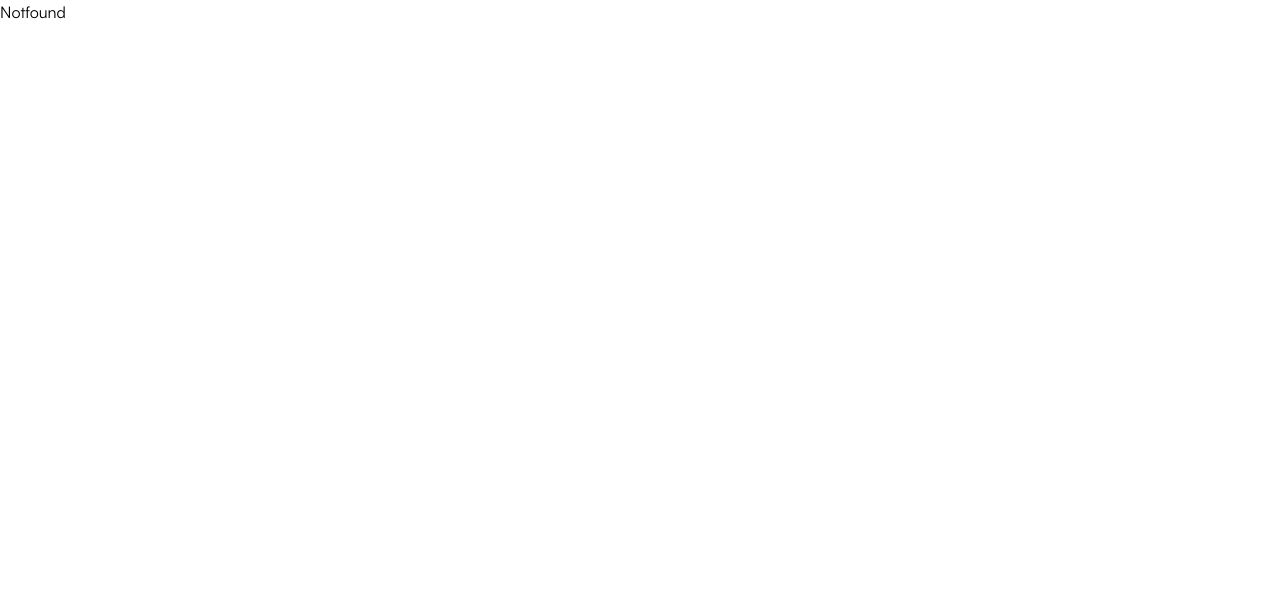
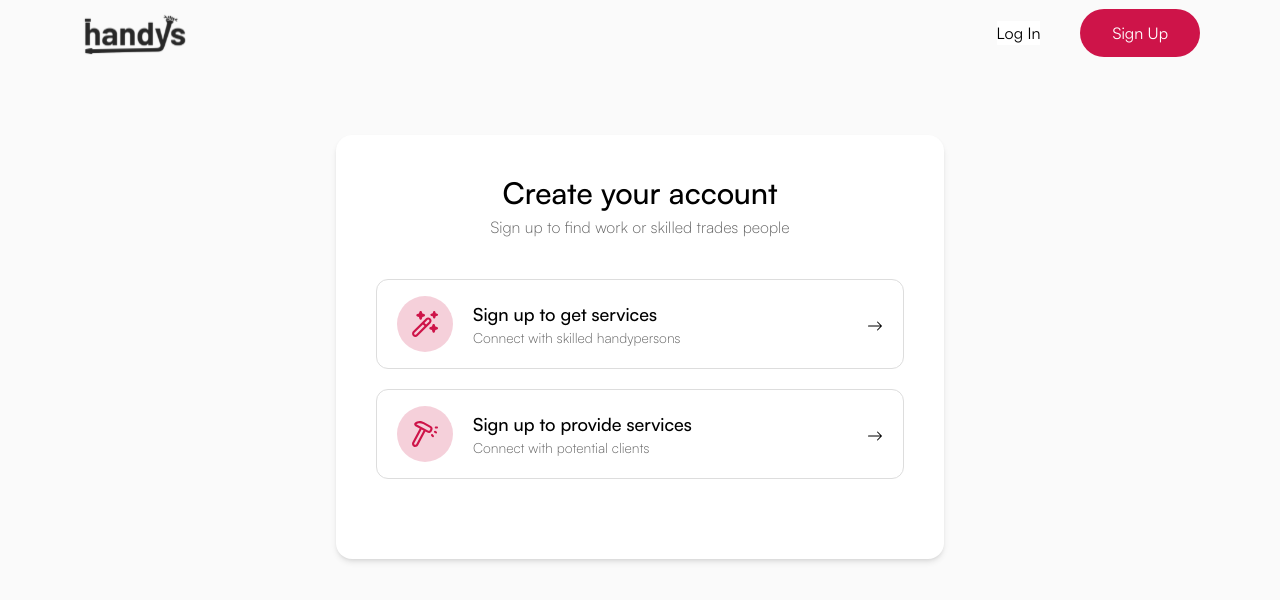
Before and after one commit to Handys-Inc/mvp-frontend, a React (Create React App) app: page /signup in a window 1280 px wide. Shown: the top 600 px of the page. Built offline with nearby package versions, Linux system fonts and the light colour scheme.

Commit message:
Sign up Introductin

```diff
--- a/src/App.js
+++ b/src/App.js
@@ -6,14 +6,23 @@ import { BrowserRouter, Routes, Route } from "react-router-dom";
 // general app pages
 import Home from "./app/Home/Home";
 import Notfound from "./app/NotFound/Notfound";
+import LogIn from "./app/Auth/LogIn.js/LogIn";
+import SignUp from "./app/Auth/SignUp/SignUp";
 
 function App() {
   return (
     <BrowserRouter>
       <Routes>
-        {/*Routes */}
+        {/*General Routes */}
+        <Route path="/" exact element={<Home />} />
 
-        <Route path="/" exact element={<Home />} />
+        {/* Auth Routes for Sign up and Login (Client and Provider) */}
+        <Route path="/login" exact element={<LogIn />} />
+        <Route path="/signup" exact element={<SignUp />} />
+
+        {/* Specific Auth Routes: Client */}
+
+        {/* Specific Auth Routes: Provider */}
 
         {/* PAGE NOT FOUND */}
         <Route path="*" exact element={<Notfound />} />
--- /dev/null
+++ b/src/app/Auth/LogIn.js/LogIn.js
@@ -0,0 +1,7 @@
+import React from "react";
+
+function LogIn() {
+  return <div>LogIn</div>;
+}
+
+export default LogIn;
--- /dev/null
+++ b/src/app/Auth/SignUp/SignUp.js
@@ -0,0 +1,81 @@
+import React, { Fragment } from "react";
+
+import Navbar from "../../../components/Navbar/Navbar";
+
+// icons
+import { BsArrowRight } from "react-icons/bs";
+import HammerIcon from "../../../assets/icons/svg/HammerIcon";
+import WandIcon from "../../../assets/icons/svg/WandIcon";
+import { NavLink } from "react-router-dom";
+
+function SignUp() {
+  return (
+    <div className="bg-lightGray h-screen">
+      <Navbar />
+      <div className="text-[#DDDDDD] block md:hidden mt-2">
+        <hr />
+      </div>
+      <div className="auth-center">
+        <div className="bg-lightGray md:bg-white md:shadow-md w-full md:w-[38rem] rounded-2xl md:p-10 p-2">
+          <h1 className="text-center text-2xl md:text-3xl font-semibold">
+            Create your account
+          </h1>
+          <p className="text-gray  font-light mt-1 text-center">
+            Sign up to find work or skilled trades people
+          </p>
+
+          {/* options */}
+          <div className="flex flex-col gap-5 mt-5 md:mt-10 mb-10">
+            {/* Sign Up As Client Option */}
+            <NavLink className="w-full" to="/signup/client">
+              <div className="auth-option">
+                <div className="flex gap-5 items-center">
+                  <div className="auth-icon">
+                    <WandIcon fill="#CE1449" />
+                  </div>
+                  <div>
+                    <h3 className="text-base md:text-lg font-semibold">
+                      Sign up to get services
+                    </h3>
+                    <p className="font-light text-gray text-sm">
+                      {" "}
+                      Connect with skilled handypersons
+                    </p>
+                  </div>
+                </div>
+                <div>
+                  <BsArrowRight className="ml-2 inline-block" />
+                </div>
+              </div>
+            </NavLink>
+
+            {/* Sign Up as Provider Option */}
+            <NavLink className="w-full" to="/signup/provider">
+              <div className="auth-option">
+                <div className="flex gap-5 items-center">
+                  <div className="auth-icon">
+                    <HammerIcon fill="#CE1449" />
+                  </div>
+                  <div>
+                    <h3 className="text-base md:text-lg font-semibold">
+                      Sign up to provide services
+                    </h3>
+                    <p className="font-light text-gray text-sm">
+                      {" "}
+                      Connect with potential clients
+                    </p>
+                  </div>
+                </div>
+                <div>
+                  <BsArrowRight className="ml-2 inline-block" />
+                </div>
+              </div>
+            </NavLink>
+          </div>
+        </div>
+      </div>
+    </div>
+  );
+}
+
+export default SignUp;
--- a/src/components/Navbar/Navbar.js
+++ b/src/components/Navbar/Navbar.js
@@ -1,16 +1,22 @@
 import React from "react";
+
+import { NavLink } from "react-router-dom";
 
 import logo from "../../assets/logo/logo.svg";
 
 function Navbar() {
   return (
     <div className="flex justify-between items-center px-2 md:px-20 py-2 mx-auto">
+      <NavLink to="/">
+        <img className="w-20 md:w-28" src={logo} alt="Logo" />
+      </NavLink>
       <div>
-        <img className="w-20 md:w-28" src={logo} alt="Logo" />
-      </div>
-      <div>
-        <button className="btn-hollow mr-5 md:mr-10">Log In</button>
-        <button className="btn-primary">Sign Up</button>
+        <NavLink to="/login">
+          <button className="btn-hollow mr-5 md:mr-10">Log In</button>
+        </NavLink>
+        <NavLink to="/signup">
+          <button className="btn-primary">Sign Up</button>
+        </NavLink>
       </div>
     </div>
   );
--- a/src/index.css
+++ b/src/index.css
@@ -94,3 +94,17 @@ input[type="number"] {
 .feature-icon {
   @apply rounded-full bg-primary bg-opacity-20 w-16 h-16 flex items-center justify-center mb-4;
 }
+
+.auth-icon {
+  @apply rounded-full bg-primary bg-opacity-20 w-14 h-14 flex items-center justify-center;
+}
+
+/* Authentication screens */
+
+.auth-center {
+  @apply flex items-center justify-center md:h-[90vh] mt-5 md:-mt-20;
+}
+
+.auth-option {
+  @apply flex w-full hover:border-primary border px-5 py-4 justify-between rounded-xl items-center border-[#DDDDDD];
+}
--- a/tailwind.config.js
+++ b/tailwind.config.js
@@ -14,6 +14,7 @@ module.exports = {
         primary: " #CE1449",
         secondary: "#EFE4D9",
         gray: "#626262",
+        lightGray: "#FAFAFA",
       },
       backgroundImage: {
         workerHero: "url('/src/assets/img/workers.png')",
```
